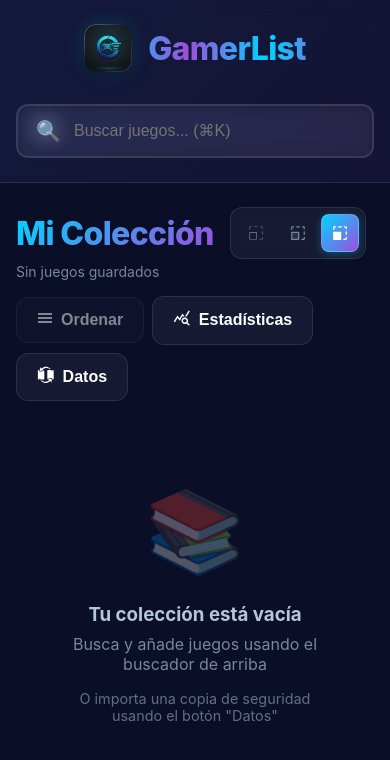
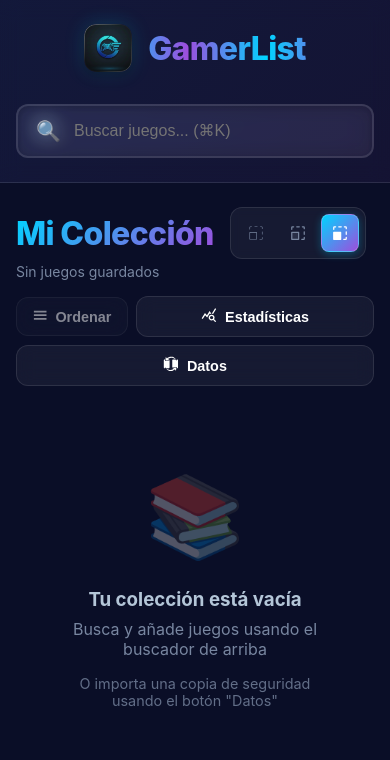
Before and after one commit to imc89/GamerList, a React (Vite) app: page / in a window 390 px wide. Shown: the top 760 px of the page. Built offline with nearby package versions, Linux system fonts and the light colour scheme.

Commit message:
add stats

```diff
--- a/src/components.css
+++ b/src/components.css
@@ -151,14 +151,38 @@
         gap: var(--spacing-sm);
     }
 
-    .sort-button {
+    /* Update: Center action buttons on mobile, keep in row, smaller size */
+    .collection-actions {
         width: 100%;
         justify-content: center;
+        gap: 8px;
+    }
+
+    .sort-button,
+    .action-button {
+        padding: 0.6rem 1rem;
+        /* Smaller padding */
+        font-size: 0.9rem;
+        /* Smaller text */
+        justify-content: center;
+        flex: 1;
+        /* Distribute space evenly if needed, or remove if just centering */
+        min-width: auto;
+        /* Allow shrinking */
+    }
+
+    .sort-button {
+        width: auto;
+        /* Let it flow with others or be full width? User said "row center" */
+        flex: 0 1 auto;
+        /* Don't force full width */
     }
 
     .sort-menu {
         right: 0;
-        left: 0;
+        /* Align right or center? */
+        left: auto;
+        min-width: 200px;
     }
 }
 
```
